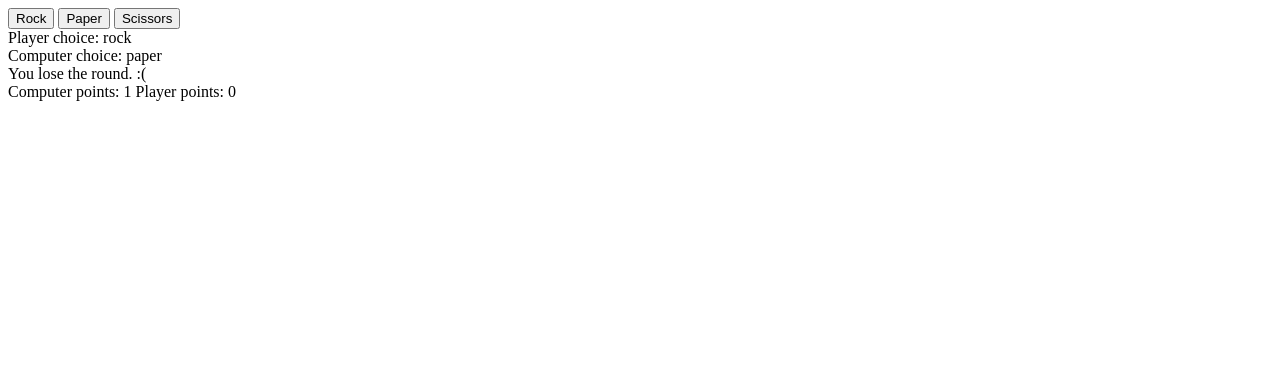
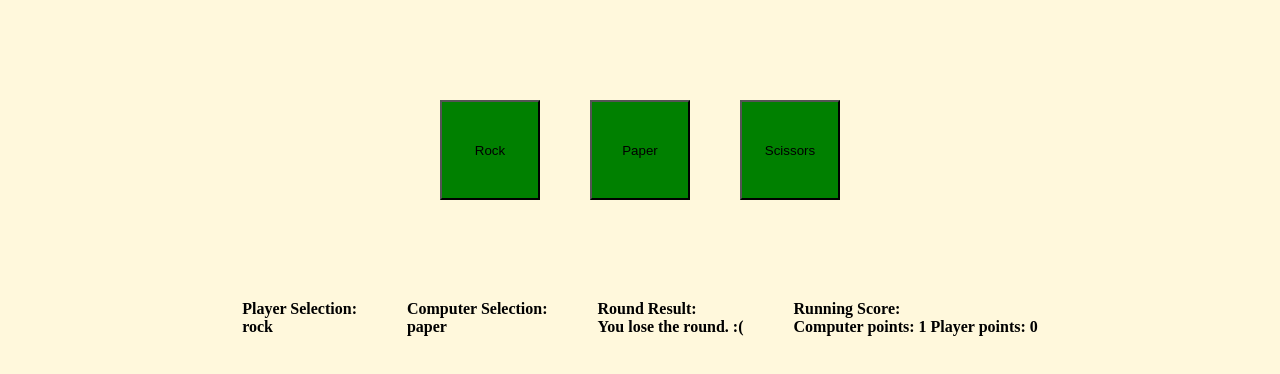
Before and after one commit to dbielik236/RockPaperScissors, a plain HTML site: page index.html in a window 1280 px wide. Both pictures are taken after a click on the button "Rock". Drawn offline with Linux system fonts and the light colour scheme.

Commit message:
added css

```diff
--- a/index.html
+++ b/index.html
@@ -1,19 +1,25 @@
 <!DOCTYPE html>
 <html lang="en">
 <head>
+    <link rel="stylesheet" href="style.css">
     <meta charset="UTF-8">
     <meta http-equiv="X-UA-Compatible" content="IE=edge">
     <meta name="viewport" content="width=device-width, initial-scale=1.0">
     <title>Document</title>
 </head>
 <body>
-    <button class="rockButton">Rock</button>
-    <button class="paperButton">Paper</button>
-    <button class="scissorsButton">Scissors</button>
-    <div id="playerSelection"></div>
-    <div id="computerSelection"></div>
-    <div id="roundResults"></div>
-    <div id="runningScore"></div>
+    <div class="buttons">
+        <button class="rockButton">Rock</button>
+        <button class="paperButton">Paper</button>
+        <button class="scissorsButton">Scissors</button>
+    </div>
+    <div class="selections">
+        <div id="playerSelection">Player Selection:</div>
+        <div id="computerSelection">Computer Selection:</div>
+
+        <div id="roundResults">Round Result:</div>
+        <div id="runningScore">Running Score:</div>
+    </div>
     <div id="finalResult"></div>
     <script src="script.js"></script>
 </body>
--- a/script.js
+++ b/script.js
@@ -182,14 +182,14 @@ function playRound() {
             const container = document.querySelector('#playerSelection');
             const content = document.createElement('div');
             content.classList.add('content');
-            content.textContent = 'Player choice: '+playerSelection;
+            content.textContent = playerSelection;
             container.appendChild(content);
 
             //computer DOM
             const cmptSelection = document.querySelector('#computerSelection');
             const cmptText = document.createElement('div');
             cmptText.classList.add('cmptContent');
-            cmptText.textContent = 'Computer choice: '+computerSelection;
+            cmptText.textContent = computerSelection;
             cmptSelection.appendChild(cmptText);
 
             function determineWinner() {
@@ -274,14 +274,14 @@ function playRound() {
             const container = document.querySelector('#playerSelection');
             const content = document.createElement('div');
             content.classList.add('content');
-            content.textContent = 'Player choice: '+playerSelection;
+            content.textContent = playerSelection;
             container.appendChild(content);
 
             //computer DOM
             const cmptSelection = document.querySelector('#computerSelection');
             const cmptText = document.createElement('div');
             cmptText.classList.add('cmptContent');
-            cmptText.textContent = 'Computer choice: '+computerSelection;
+            cmptText.textContent = computerSelection;
             cmptSelection.appendChild(cmptText);
 
             function determineWinner() {
@@ -364,14 +364,14 @@ function playRound() {
             const container = document.querySelector('#playerSelection');
             const content = document.createElement('div');
             content.classList.add('content');
-            content.textContent = 'Player choice: '+playerSelection;
+            content.textContent = playerSelection;
             container.appendChild(content);
 
             //computer DOM
             const cmptSelection = document.querySelector('#computerSelection');
             const cmptText = document.createElement('div');
             cmptText.classList.add('cmptContent');
-            cmptText.textContent = 'Computer choice: '+computerSelection;
+            cmptText.textContent = computerSelection;
             cmptSelection.appendChild(cmptText);
 
             function determineWinner() {
--- /dev/null
+++ b/style.css
@@ -0,0 +1,30 @@
+
+.buttons {
+    color: brown;
+    display: flex;
+    justify-content: center;
+    margin: 100px;
+    gap: 50px;
+}
+
+button {
+    height: 100px;
+    width: 100px;
+    background-color: green;
+}
+
+body {
+    background-color: cornsilk;
+}
+
+.selections {
+
+    display: flex;
+    justify-content: center;
+    gap: 50px;
+}
+
+div {
+    font-weight: bold;
+
+}
```
